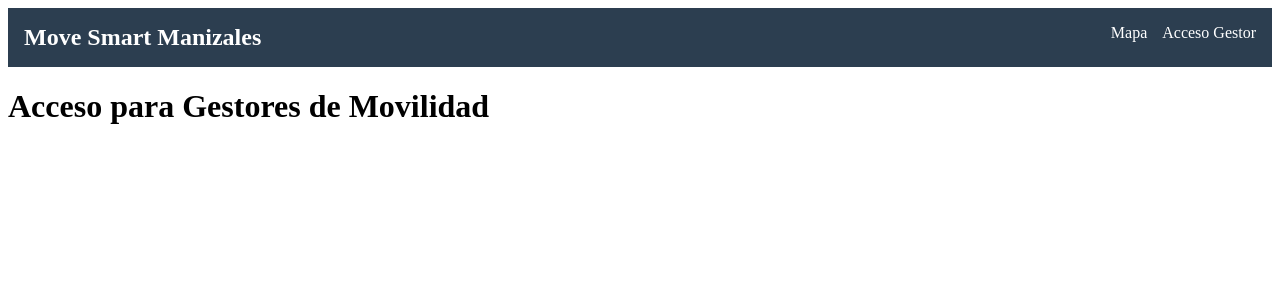
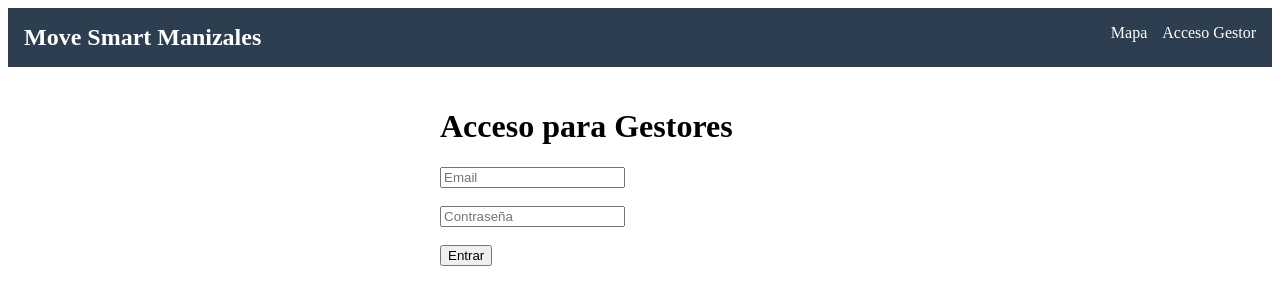
Before and after one commit to Shadow-inmutable/Proyecto-MoveSmart, a React app in the folder frontend/: page /login in a window 1280 px wide. Shown: the top 304 px of the page. Built offline with nearby package versions, Linux system fonts and the light colour scheme; the HTML template or start-up script is replaced by a standard one.

Commit message:
feat: integración de mapa con backend y sistema de acceso para gestores

```diff
--- a/frontend/src/api/api.js
+++ b/frontend/src/api/api.js
@@ -1,8 +1,16 @@
 import axios from 'axios';
 
-// Creamos una instancia de axios para no repetir la URL en todo el proyecto
 const api = axios.create({
-  baseURL: 'http://localhost:3000/api', // La URL de tu servidor Node.js
+  baseURL: 'http://localhost:3000/api',
+});
+
+// Este interceptor pega el token en cada llamada al backend
+api.interceptors.request.use((config) => {
+  const token = localStorage.getItem('token');
+  if (token) {
+    config.headers.Authorization = `Bearer ${token}`;
+  }
+  return config;
 });
 
 export default api;
--- a/frontend/src/pages/Home.jsx
+++ b/frontend/src/pages/Home.jsx
@@ -1,8 +1,22 @@
-import { MapContainer, TileLayer } from 'react-leaflet';
+import { MapContainer, TileLayer, Marker, Popup } from 'react-leaflet';
 import 'leaflet/dist/leaflet.css';
+import { useEffect, useState } from 'react';
+import api from "../api/api";
+export default function Home() {
+  const [puntos, setPuntos] = useState([]);
+  const position = [5.0689, -75.5174];
 
-export default function Home() {
-  const position = [5.0689, -75.5174]; // Coordenadas de Manizales
+  useEffect(() => {
+    const fetchPuntos = async () => {
+      try {
+        const { data } = await api.get('/rutas/paradas'); // Tu endpoint de puntos de ruta
+        if (data.success) setPuntos(data.data);
+      } catch (err) {
+        console.error("Error cargando puntos:", err);
+      }
+    };
+    fetchPuntos();
+  }, []);
 
   return (
     <div style={{ height: '100vh', width: '100%' }}>
@@ -12,6 +26,15 @@ export default function Home() {
           url="https://{s}.tile.openstreetmap.org/{z}/{x}/{y}.png"
           attribution='&copy; OpenStreetMap contributors'
         />
+
+        {puntos.map(punto => (
+          <Marker key={punto.id} position={[punto.latitud, punto.longitud]}>
+            <Popup>
+              <strong>{punto.nombre}</strong> <br />
+              Orden: {punto.orden}
+            </Popup>
+          </Marker>
+        ))}
       </MapContainer>
     </div>
   );
--- a/frontend/src/pages/Login.jsx
+++ b/frontend/src/pages/Login.jsx
@@ -1,3 +1,35 @@
+import { useState } from 'react';
+import api from "../api/api";
+import { useNavigate } from 'react-router-dom';
+
 export default function Login() {
-  return <h1>Acceso para Gestores de Movilidad</h1>;
+  const [email, setEmail] = useState('');
+  const [password, setPassword] = useState('');
+  const navigate = useNavigate();
+
+  const handleLogin = async (e) => {
+    e.preventDefault();
+    try {
+      const { data } = await api.post('/usuarios/login', { email, password });
+      localStorage.setItem('token', data.token); // Guardamos el token
+      localStorage.setItem('user', JSON.stringify(data.user));
+      alert('¡Bienvenido, Gestor!');
+      navigate('/'); // Volvemos al mapa
+    } catch (err) {
+      alert('Error en el acceso: ' + (err.response?.data?.error || 'Credenciales inválidas'));
+    }
+  };
+
+  return (
+    <div style={{ padding: '20px', maxWidth: '400px', margin: 'auto' }}>
+      <h1>Acceso para Gestores</h1>
+      <form onSubmit={handleLogin}>
+        <input type="email" placeholder="Email" onChange={e => setEmail(e.target.value)} required />
+        <br /><br />
+        <input type="password" placeholder="Contraseña" onChange={e => setPassword(e.target.value)} required />
+        <br /><br />
+        <button type="submit">Entrar</button>
+      </form>
+    </div>
+  );
 }
```
Also changed, not shown: 1 other file (tests, documents, lock files or other folders).
